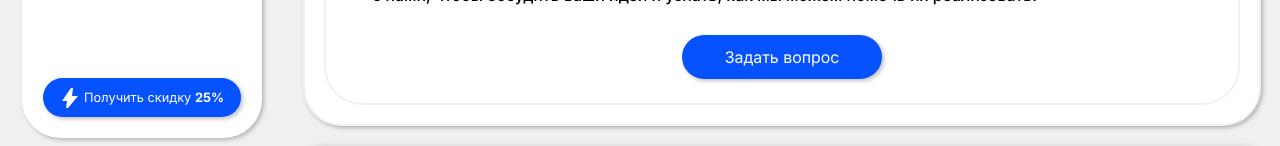
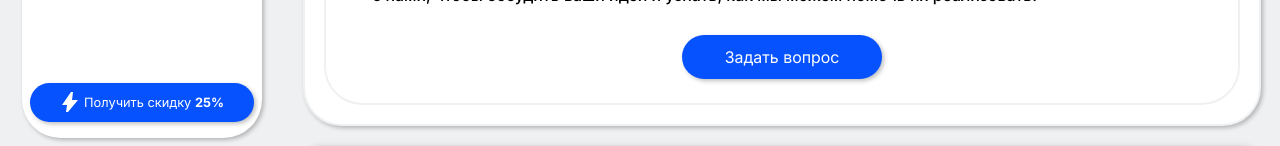
Before and after one commit to helennn123433/visitka_freelance, a Vue app: page / in a window 1280 px wide. Shown: the part 628-774 px from the top of the page. Built offline with nearby package versions, Linux system fonts and the light colour scheme; no server answers.

Commit message:
поправил кнопку скидки

```diff
--- a/src/components/sidebar/SidebarComponent.vue
+++ b/src/components/sidebar/SidebarComponent.vue
@@ -225,7 +225,7 @@ function toggle(section: string) {
   background-color: #0652ff;
   border: 0 solid white;
   color: #ffffff;
-  font-size: 16px;
+  font-size: 15px;
   border-radius: 20px;
   text-align: center;
   cursor: pointer;
@@ -243,7 +243,7 @@ function toggle(section: string) {
   align-items: center;
   padding: 1vh;
   gap: 1vh;
-  margin: 1vw;
+  margin-bottom: 1vh;
 }
 
 .img_discount {
```
